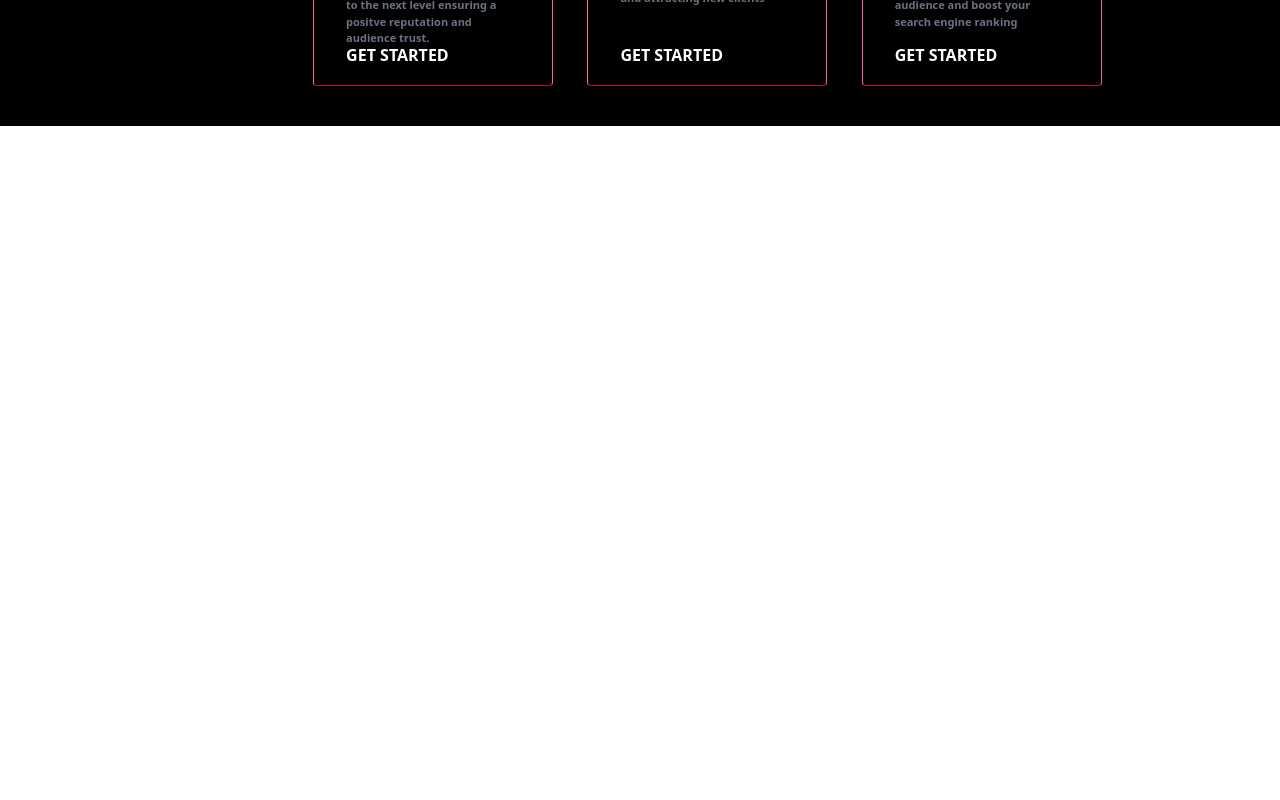
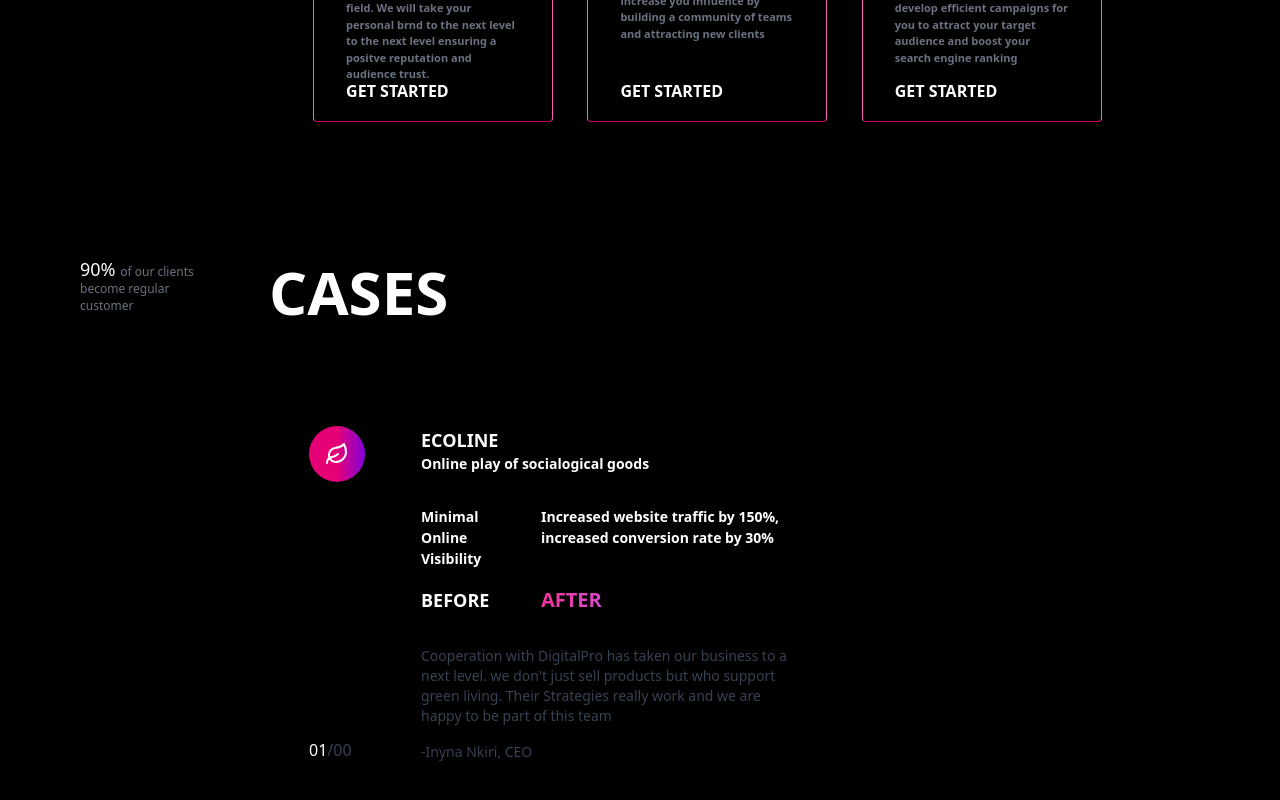
Before and after one commit to Favics-T/digital-pro, a React (Vite) app: page / in a window 1280 px wide. Shown: the part 2086-2886 px from the top of the page. Before the commit the page ends 2212 px from the top, so only its background shows below. Built offline with nearby package versions, Linux system fonts and the light colour scheme.

Commit message:
added a new section

```diff
--- a/src/App.jsx
+++ b/src/App.jsx
@@ -1,9 +1,10 @@
 import React from 'react'
-// import Hero from './component/Hero'
+import Cases from './component/Cases'
 import Heroo from './component/Heroo'
 import Nav from './component/Nav'
 import Services from './component/Services'
 import Section3 from './component/Section3.jsx'
+// import Cases from './com'
 function App() {
   return (
    <div className='bg-black text-white  flex flex-col gap-10'>
@@ -18,6 +19,7 @@ function App() {
          <div className='px-20 '>
           <Services />
           <Section3 />
+          <Cases />
          </div>
 
    </div>
--- /dev/null
+++ b/src/component/Cases.jsx
@@ -0,0 +1,71 @@
+import React from 'react'
+import { LuLeaf } from "react-icons/lu";
+
+function Cases() {
+  return (
+    <div className='flex py-10  gap-14 mt-15'>
+      {/* header */}
+        <p className='text-white text-lg w-40 leading-3.5'>90% <span  className='text-[12px] text-gray-500'>of our clients become regular customer</span></p>
+
+      <div className='w-full flex flex-col gap-16'>
+        <h1 className='font-bold text-6xl'>CASES</h1>
+
+        <div className='bg-[url("/images/And.jpg")] p-10 bg-cover bg-center bg-no-repeat w-full h-100 '>
+        {/* sect-1 */}
+        <div className='flex gap-14'>
+            {/* image */}
+           <div className='flex flex-col justify-between '>
+             <div className='bg-pink-600 w-14 h-14 flex items-center justify-center rounded-full bg-gradient-to-r from-pink-600 via-transparent to-purple-700 text-2xl'><LuLeaf  /></div>
+             <p className=''>01<span className='text-gray-700'>/00 </span></p>
+           </div>
+
+
+            {/* text */}
+            <div className='flex flex-col gap-8'>
+
+                 <div>
+                <h1 className='font-bold text-lg'>ECOLINE</h1>
+                <p className='font-bold text-sm'>Online play of socialogical goods</p>
+            </div>
+
+            <div className='flex gap-20'>
+                 <div className='w-10 '>
+                <h1 className='text-[14px] font-bold h-20 '>Minimal Online Visibility</h1>
+                <p className='font-bold text-lg'>BEFORE</p>
+            </div>
+
+            <div className='w-70' >
+                <h1 className='text-[14px] font-bold h-20 '>Increased website traffic by 150%, increased conversion rate by 30%</h1>
+
+                <p  className='font-bold text-xl bg-gradient-to-r text-transparent bg-clip-text from-pink-500 via-purple-500 to-purple-700 '>AFTER</p>
+            </div>
+
+            </div>
+
+            <p className='text-sm w-1/2 text-gray-700'>
+                Cooperation with DigitalPro has taken our business to a next level. we don't just sell products but who support green living.
+                Their Strategies really work and we are happy to be part of this team
+
+                <span className='block pt-4'> -Inyna Nkiri, CEO</span>
+                </p>
+
+
+
+            </div>
+
+
+
+        </div>
+
+
+
+
+
+        </div>
+      </div>
+
+    </div>
+  )
+}
+
+export default Cases
--- a/src/component/Section3.jsx
+++ b/src/component/Section3.jsx
@@ -10,7 +10,7 @@ const list = [
 
 function Section3() {
   return (
-    <div className='px-20 flex  py-10  gap-20  '>
+    <div className='px-20 mt-20 flex  py-10  gap-20  '>
       <Logo />
 
         <div className=' w-full flex flex-col gap-10'>
--- a/src/component/ServiceCard.jsx
+++ b/src/component/ServiceCard.jsx
@@ -17,7 +17,7 @@ function ServiceCard({icon, title,desc,}) {
 
       <div className='flex flex-col gap-4 '>
         <h1 className='font-bold text-xl'>{title}</h1>
-        <p className='text-sm font-bold'>{desc}</p>
+        <p className='text-sm leading-2 font-bold'>{desc}</p>
 
       </div>
     </div>
```
